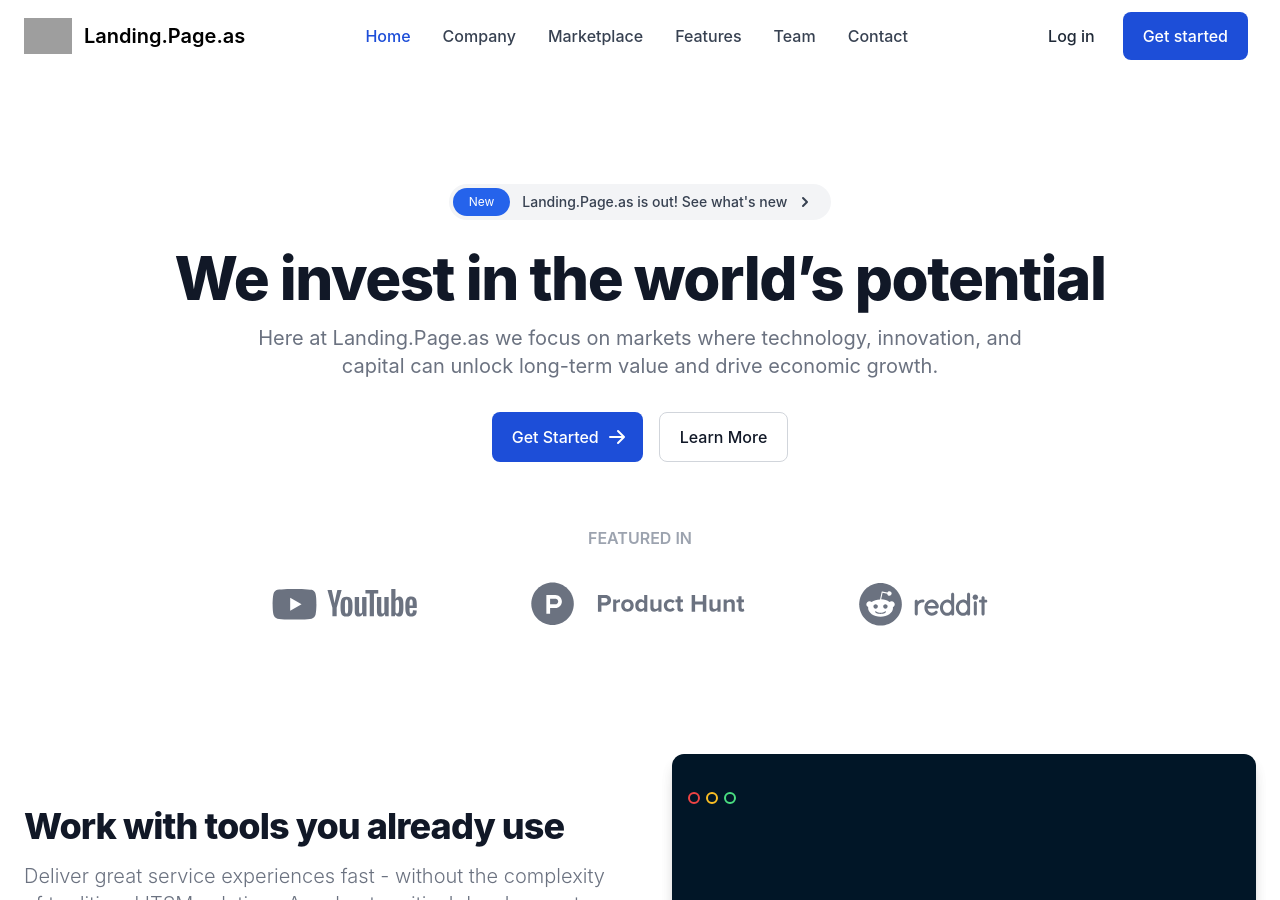
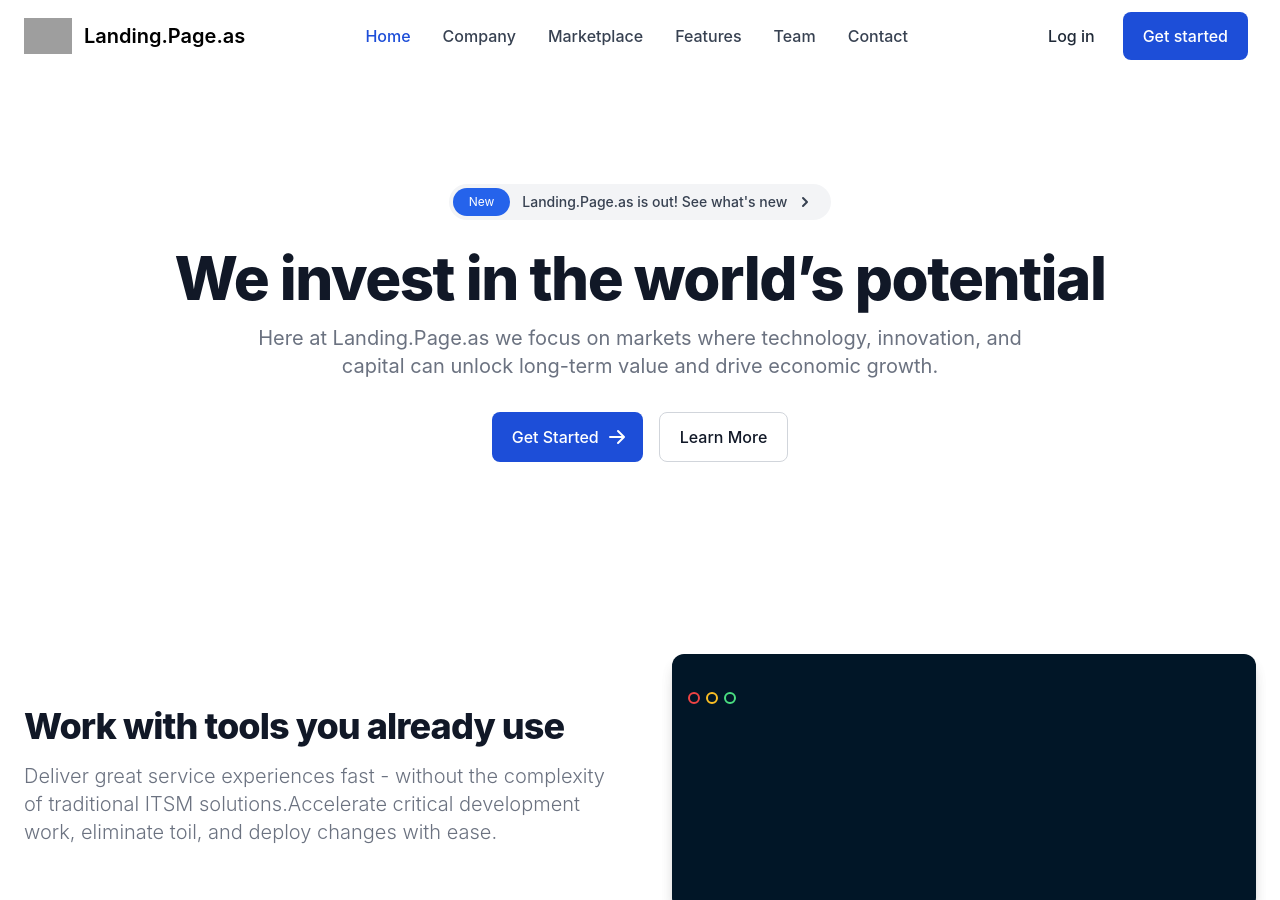
Before and after one commit to nathanclevenger/landing, a Jekyll site: the page built from README.md, in a window 1280 px wide and 900 px high. Built offline with Jekyll 4.4.1, drawn with Linux system fonts in a browser that asks for light colours; nearby versions of some CDN libraries; our own code applies the rules of GitHub Pages for plain Markdown files; grey boxes are pictures that could not be loaded.

Commit message:
Update hero.html

```diff
--- a/_includes/hero.html
+++ b/_includes/hero.html
@@ -15,7 +15,7 @@
                 Learn More
             </a>
         </div>
-        <div class="px-4 mx-auto text-center md:max-w-screen-md lg:max-w-screen-lg lg:px-36">
+<!--         <div class="px-4 mx-auto text-center md:max-w-screen-md lg:max-w-screen-lg lg:px-36">
             <span class="font-semibold text-gray-400 uppercase">FEATURED IN</span>
             <div class="flex flex-wrap justify-center items-center mt-8 text-gray-500 sm:justify-between">
                 <a href="#" class="mr-5 mb-5 lg:mb-0 hover:text-gray-800 dark:hover:text-gray-400">
@@ -47,6 +47,6 @@
                     </svg>
                 </a>
             </div>
-        </div>
+        </div>  -->
     </div>
 </section>
```
